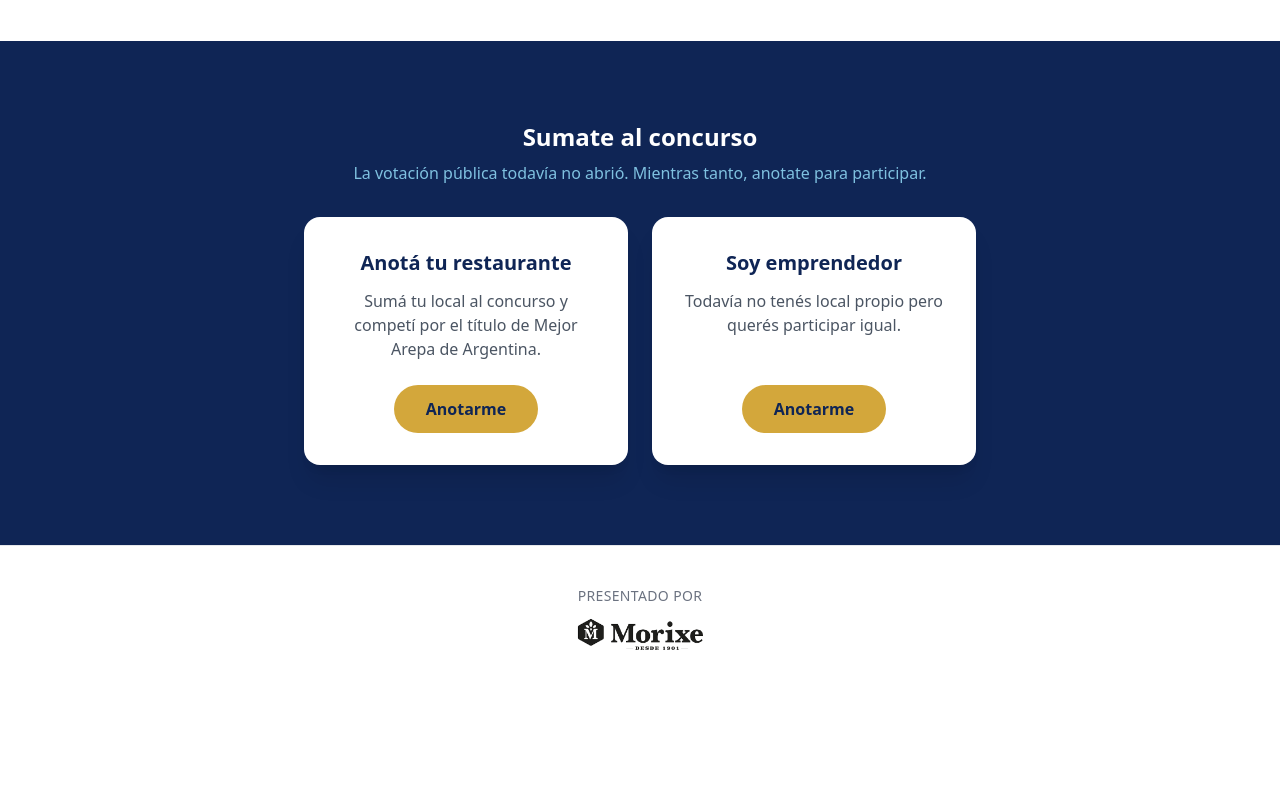
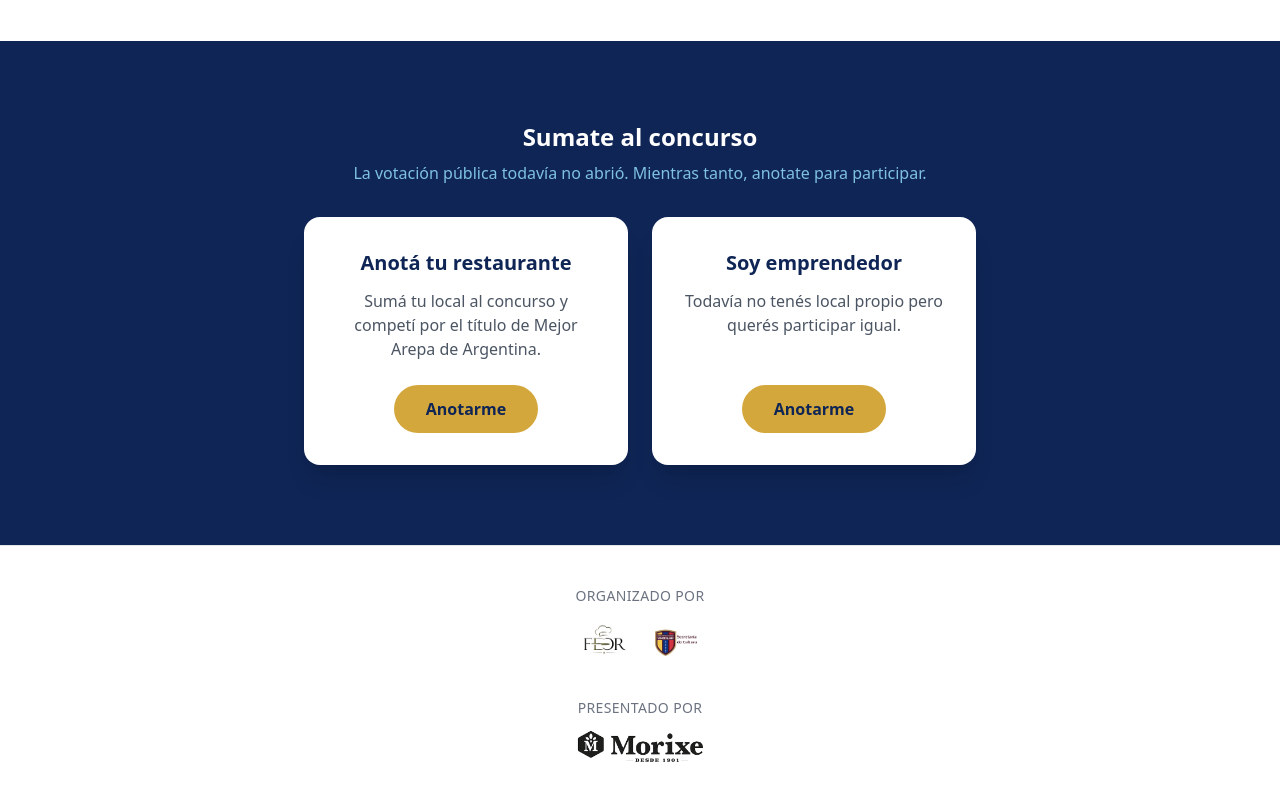
Before and after one commit to mejorarepaarg-tech/concurso-arepas, a Next.js app: page / in a window 1280 px wide. Shown: the part 2407-3207 px from the top of the page. Before the commit the page ends 3097 px from the top, so only its background shows below. Built offline with nearby package versions, Linux system fonts and the light colour scheme; no server answers; the database is empty.

Commit message:
Agregar "Organizado por" al footer (Feor + Secretaria de Cultura)
Se suma una fila nueva arriba del "Presentado por Morixe" existente,
con los logos de Feor y la Secretaria (Deportivo Venezolano).

Co-Authored-By: Claude Sonnet 5 <noreply@anthropic.com>

```diff
--- a/app/page.tsx
+++ b/app/page.tsx
@@ -126,11 +126,22 @@ export default async function HomePage() {
         <VotacionSection restaurants={todos} votacionAbierta={votacionAbierta} />
       </div>
 
-      {/* Footer — fondo blanco, sponsor(s) */}
-      <footer className="bg-crema px-4 py-10 border-t border-gray-200 flex flex-col items-center gap-3">
-        <p className="text-gray-500 text-sm uppercase tracking-wide">Presentado por</p>
-        {/* eslint-disable-next-line @next/next/no-img-element */}
-        <img src="/morixe-logo.png" alt="Morixe, desde 1901" className="h-8" />
+      {/* Footer — fondo blanco, organizadores + sponsor */}
+      <footer className="bg-crema px-4 py-10 border-t border-gray-200 flex flex-col items-center gap-8">
+        <div className="flex flex-col items-center gap-3">
+          <p className="text-gray-500 text-sm uppercase tracking-wide">Organizado por</p>
+          <div className="flex items-center gap-6">
+            {/* eslint-disable-next-line @next/next/no-img-element */}
+            <img src="/logo-feor.png" alt="Feor" className="h-12" />
+            {/* eslint-disable-next-line @next/next/no-img-element */}
+            <img src="/secretaria.png" alt="Secretaría de Cultura, Deportivo Venezolano" className="h-12" />
+          </div>
+        </div>
+        <div className="flex flex-col items-center gap-3">
+          <p className="text-gray-500 text-sm uppercase tracking-wide">Presentado por</p>
+          {/* eslint-disable-next-line @next/next/no-img-element */}
+          <img src="/morixe-logo.png" alt="Morixe, desde 1901" className="h-8" />
+        </div>
       </footer>
     </main>
   )
```
Also changed, not shown: public/logo-feor.png (added), public/secretaria.png (added).
